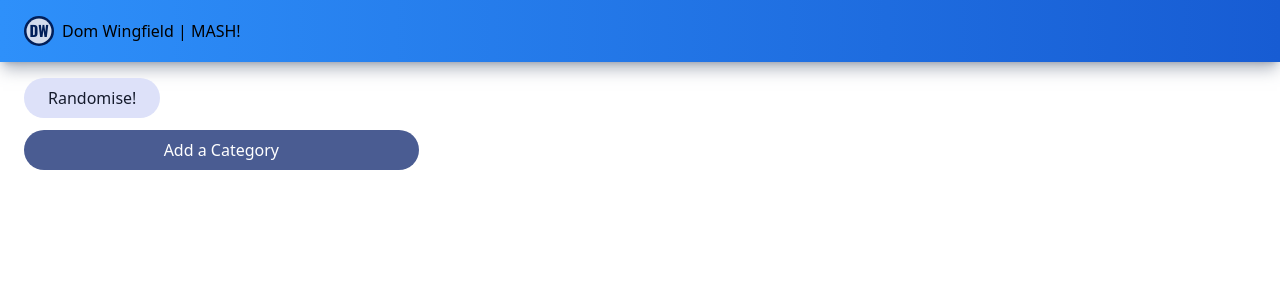
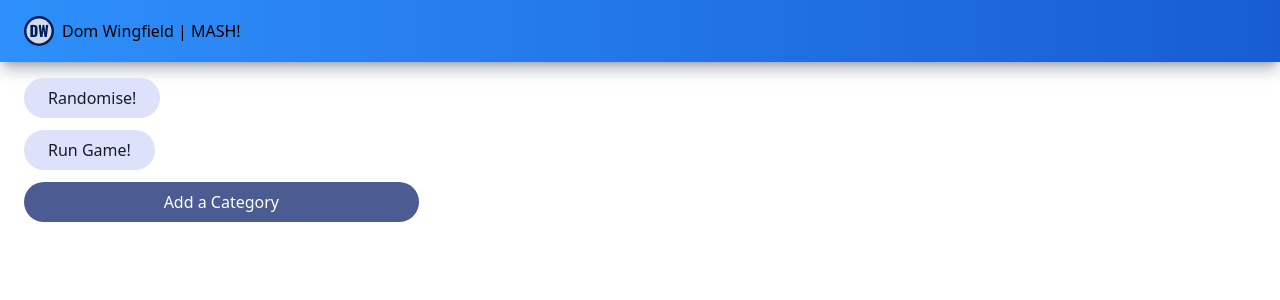
Before and after one commit to djwingfield/gelt-mash, a Vue app in the folder apps/gelt-mash/: page / in a window 1280 px wide. Shown: the top 300 px of the page. Built offline with nearby package versions, Linux system fonts and the light colour scheme.

Commit message:
Add mash game logic

```diff
--- a/apps/gelt-mash/src/components/mash/CategoryForm.vue
+++ b/apps/gelt-mash/src/components/mash/CategoryForm.vue
@@ -28,6 +28,7 @@ const inputRefs = ref<HTMLInputElement[]>([]);
                 placeholder="Option name"
                 class="flex-grow"
             />
+            {{ option.removed }}
             <button icon @click="mashStore.removeOption(category.id, option.id)">
                 <fa-icon iconName="trash-can"></fa-icon>
             </button>
--- a/apps/gelt-mash/src/components/mash/Mash.vue
+++ b/apps/gelt-mash/src/components/mash/Mash.vue
@@ -6,6 +6,7 @@ const mashStore = useMashStore();
 
 <template>
     <button tonal @click="mashStore.randomize()" class="mb-3">Randomise!</button>
+    <button tonal @click="mashStore.runGame(4)" class="mb-3">Run Game!</button>
     <div class="grid grid-cols-3 gap-6 card">
         <CategoryForm v-for="category of mashStore.categories" :category="category" />
         <button
--- a/apps/gelt-mash/src/stores/mash.ts
+++ b/apps/gelt-mash/src/stores/mash.ts
@@ -58,5 +58,27 @@ export const useMashStore = defineStore('counter', {
                 maxCategoryCount: this.maxCategories,
             });
         },
+        async runGame(count: number, timeout: number = 300) {
+            const getRemovableOptions = () =>
+                this.categories
+                    .filter((category) => category.options.filter((option) => !option.removed).length > 1)
+                    .flatMap((category) => category.options.filter((option) => !option.removed));
+
+            let removeIndex = count - 1;
+            let removableOptions = getRemovableOptions();
+
+            while (removableOptions.length) {
+                removeIndex = removeIndex % removableOptions.length;
+                removableOptions[removeIndex].removed = true;
+
+                await new Promise((resolve) => setTimeout(resolve, timeout));
+
+                this.categories = [...this.categories];
+                removableOptions = getRemovableOptions();
+                removeIndex += count - 1;
+            }
+
+            alert('Done!');
+        },
     },
 });
```
